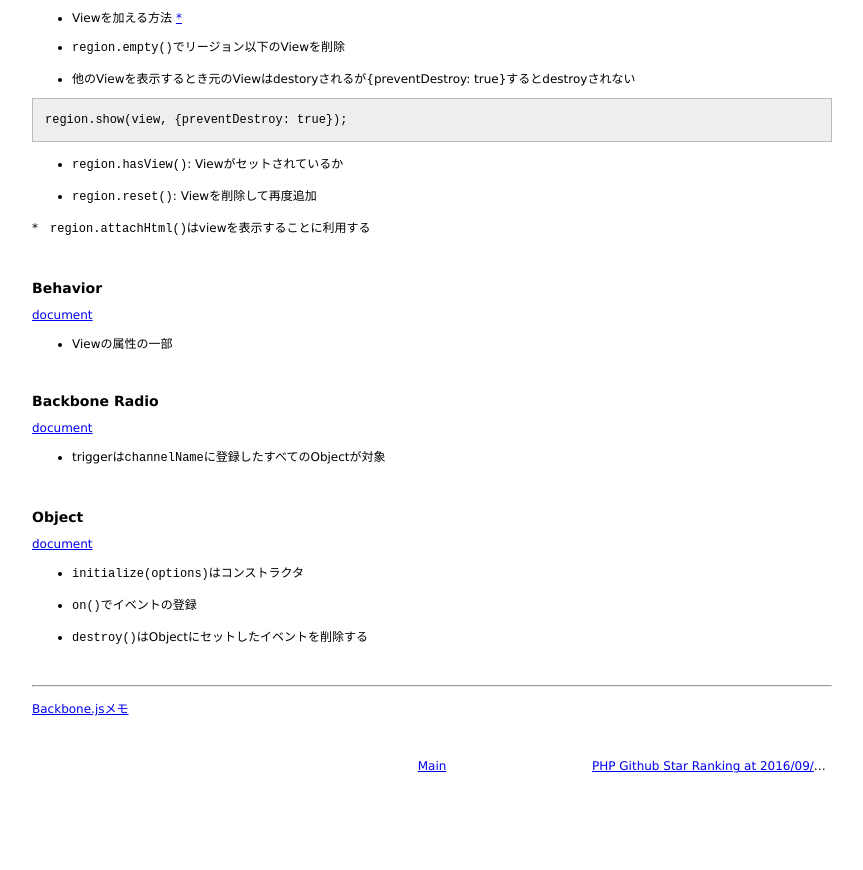
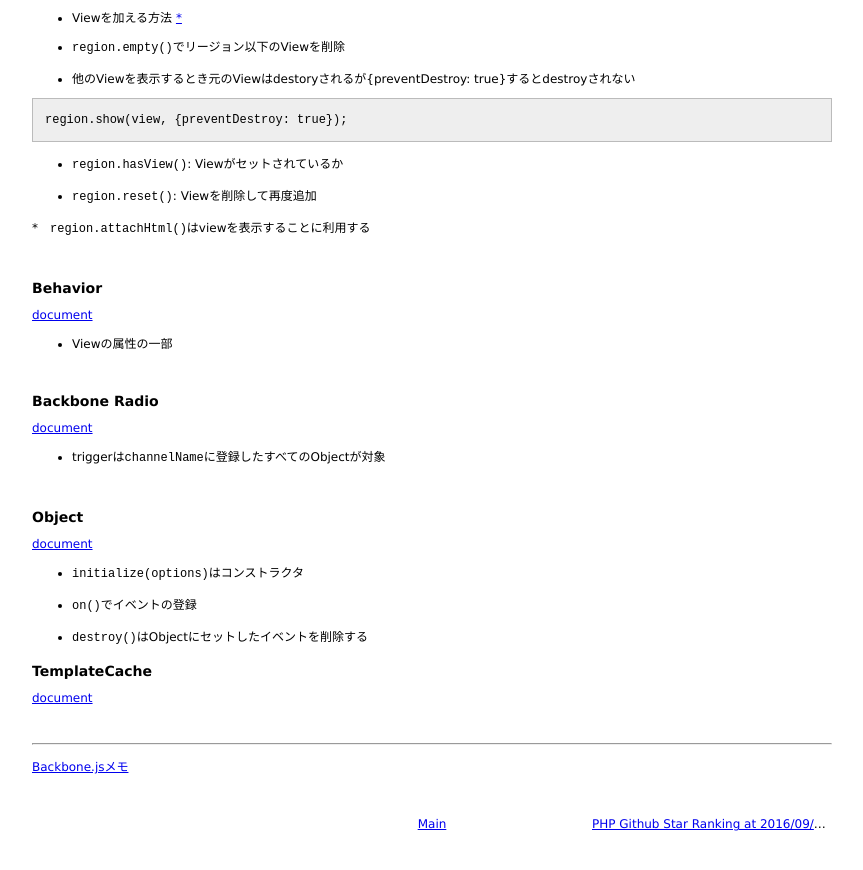
Before and after one commit to 38elements/38elements.github.com, a Jekyll site: the page built from _posts/2016-09-11-backbone_marionette.md, in a window 1280 px wide and 900 px high, scrolled down 2395 px. Shown: the top 870 px of the window, without its empty margins (208-1071 px from the left). Built offline with Jekyll 4.4.1, drawn with Linux system fonts in a browser that asks for light colours; before the commit the page ends 3237 px from its top, so only the background shows below that.

Commit message:
Update 2016-09-11-backbone_marionette.md

```diff
--- a/_posts/2016-09-11-backbone_marionette.md
+++ b/_posts/2016-09-11-backbone_marionette.md
@@ -201,7 +201,10 @@ region.show(view, {preventDestroy: true});
 * `on()`でイベントの登録
 
 * `destroy()`はObjectにセットしたイベントを削除する
+<br>
 
+### TemplateCache
+[document](http://marionettejs.com/docs/master/marionette.templatecache.html)
 
 
 
```
